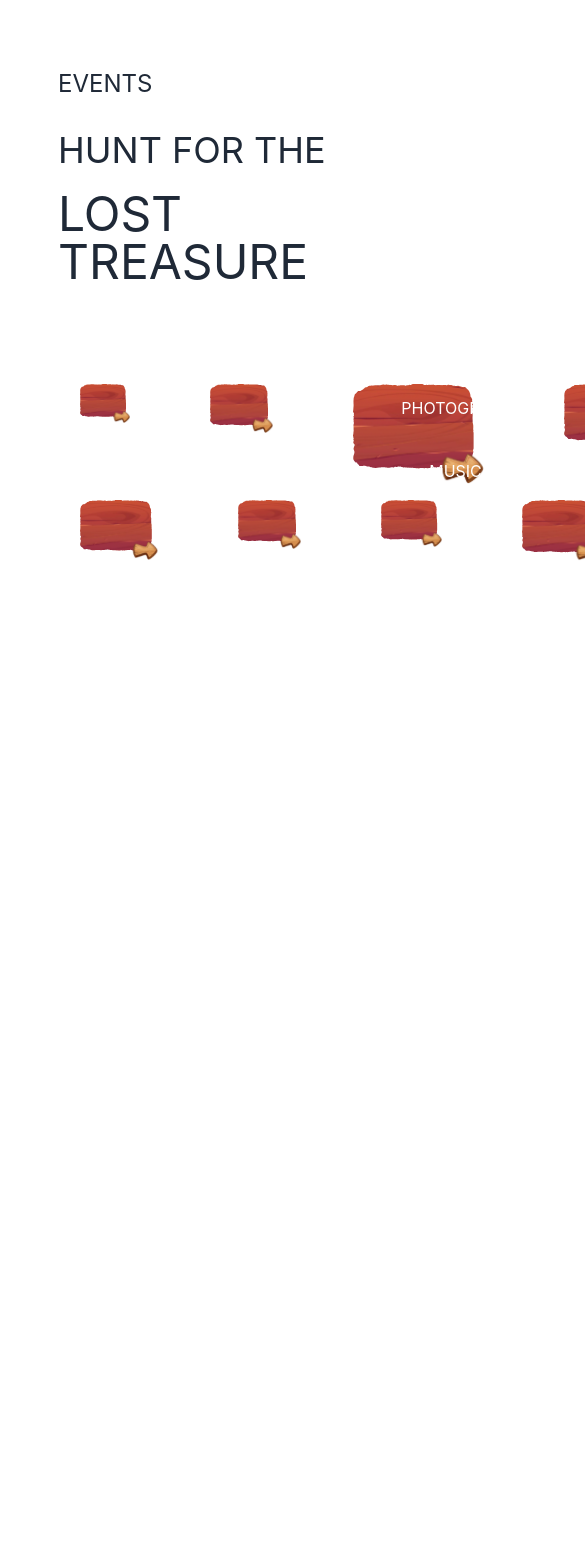
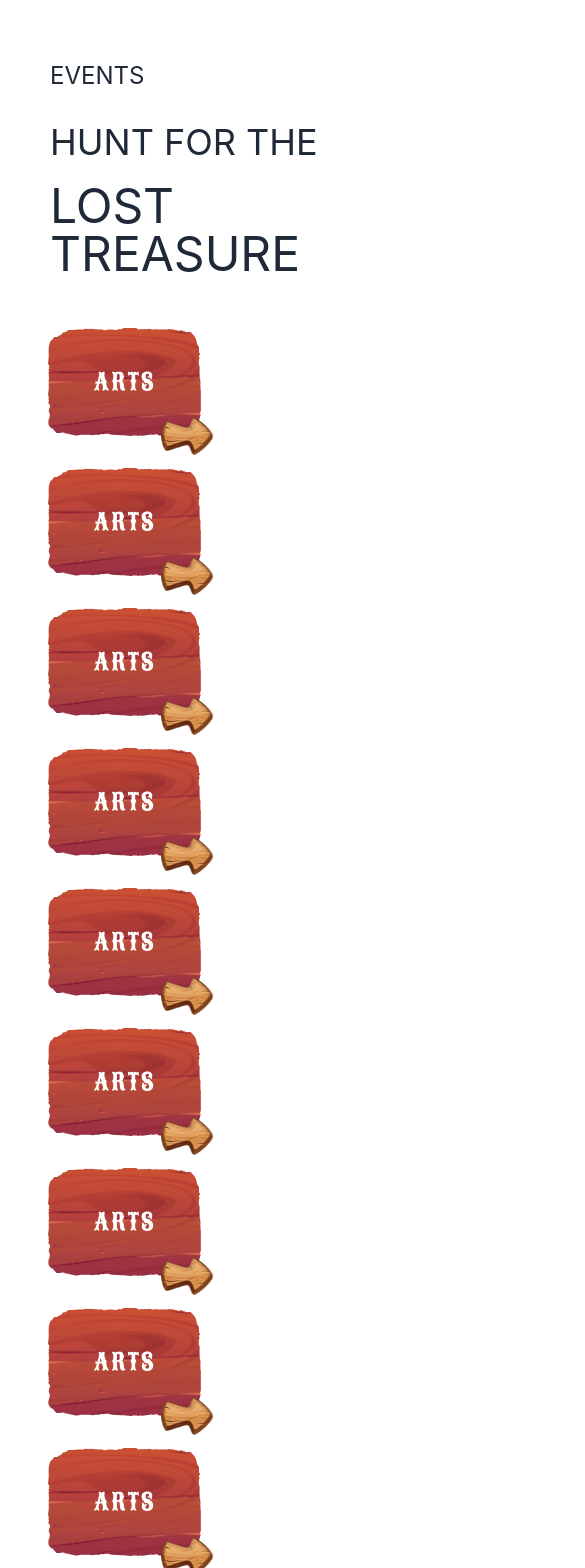
Before and after one commit to healertrix/cultura-final, a Next.js app: page /events in a window 390 px wide. Shown: the top 1568 px of the page, 585 px wide, since content can reach past the window. Before the commit the page ends 844 px from the top, so only its background shows below. Built offline with nearby package versions, Linux system fonts and the light colour scheme.

Commit message:
Grid Responsiveness Handled

```diff
--- a/pages/components/eventCard.js
+++ /dev/null
@@ -1,12 +0,0 @@
-export const EventCard = ({ text }) => {
-  return (
-    <>
-      <div id="event-card" >
-        <div class="m-10">
-          <img id="wooden" src="/woodenArrowCard.svg" />
-        </div>
-        <p id="card-text">{text}</p>
-      </div>
-    </>
-  );
-};
--- a/pages/events.js
+++ b/pages/events.js
@@ -1,9 +1,8 @@
 import styles from "../styles/Home.module.css";
-import { EventCard } from "./components/eventCard";
 export default function Try() {
   return (
     <>
-      <hgroup className=" m-12	">
+      <hgroup className=" m-10">
         <div class="text-2xl md:text-[36px]	events-letter-spacing p-2.5 py-5 ">
           EVENTS
         </div>
@@ -14,22 +13,23 @@ export default function Try() {
           LOST TREASURE
         </div>
       </hgroup>
-      <div class=" flex m-10">
-        <EventCard text="arts" />
-        <EventCard text="dance" />
-        <EventCard text="photography " />
-        <EventCard text="kannada" />
-        <EventCard text="literary" />
-        <EventCard text="informal" />
+      <div className="grid sm:grid-2 mx-12 lg:grid-cols-4 gap-3 md:grid-cols-2">
+        <img id="wooden" src="/artsWoodenCard.svg" />
+        <img id="wooden" src="/artsWoodenCard.svg" />
+        <img id="wooden" src="/artsWoodenCard.svg" />
+        <img id="wooden" src="/artsWoodenCard.svg" />
+        <img id="wooden" src="/artsWoodenCard.svg" />
+        <img id="wooden" src="/artsWoodenCard.svg" />
+        <img id="wooden" src="/artsWoodenCard.svg" />
+        <img id="wooden" src="/artsWoodenCard.svg" />
+        <img id="wooden" src="/artsWoodenCard.svg" />
+        <img id="wooden" src="/artsWoodenCard.svg" />
+        <img id="wooden" src="/artsWoodenCard.svg" />
+        <img id="wooden" src="/artsWoodenCard.svg" />
       </div>
-      <div class=" flex m-10">
-        <EventCard text="Fashion" />
-        <EventCard text="Dance" />
-        <EventCard text="music" />
-        <EventCard text="theatre" />
-        <EventCard text="technical" />
-        <EventCard text="gaming" />
-      </div>
+      <br></br>
+      {/* <div class=" flex m-10">
+      </div> */}
     </>
   );
 }
```
Also changed, not shown: public/artsWoodenCard.svg (added).
